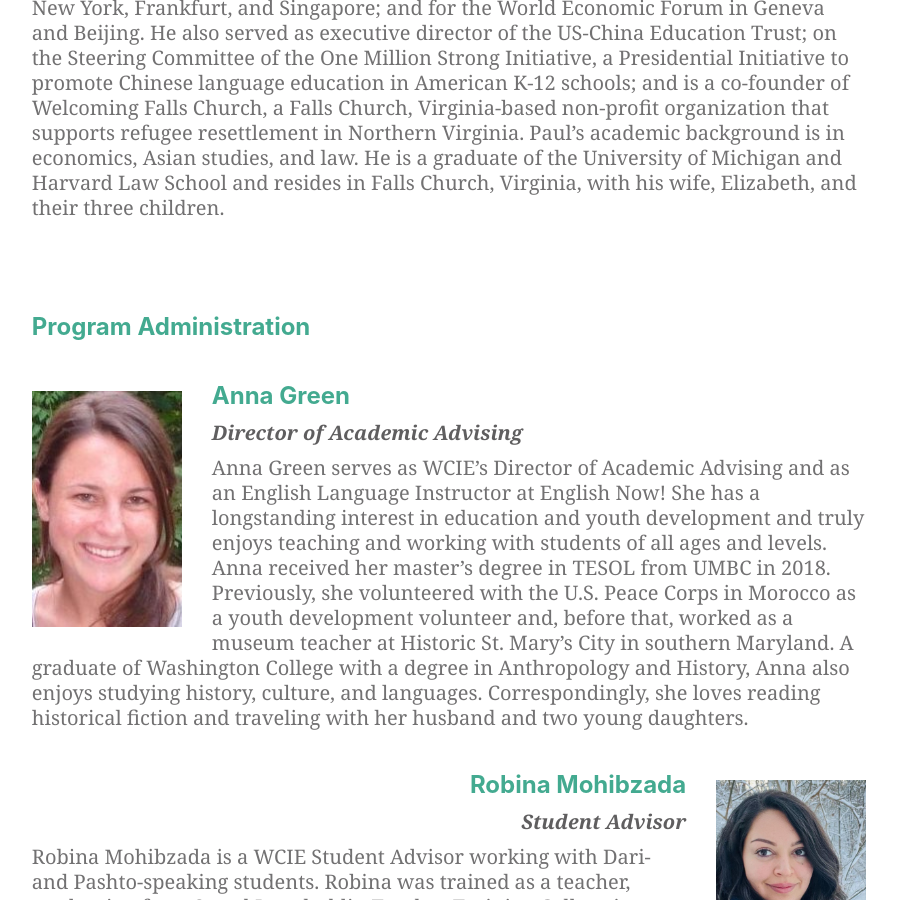
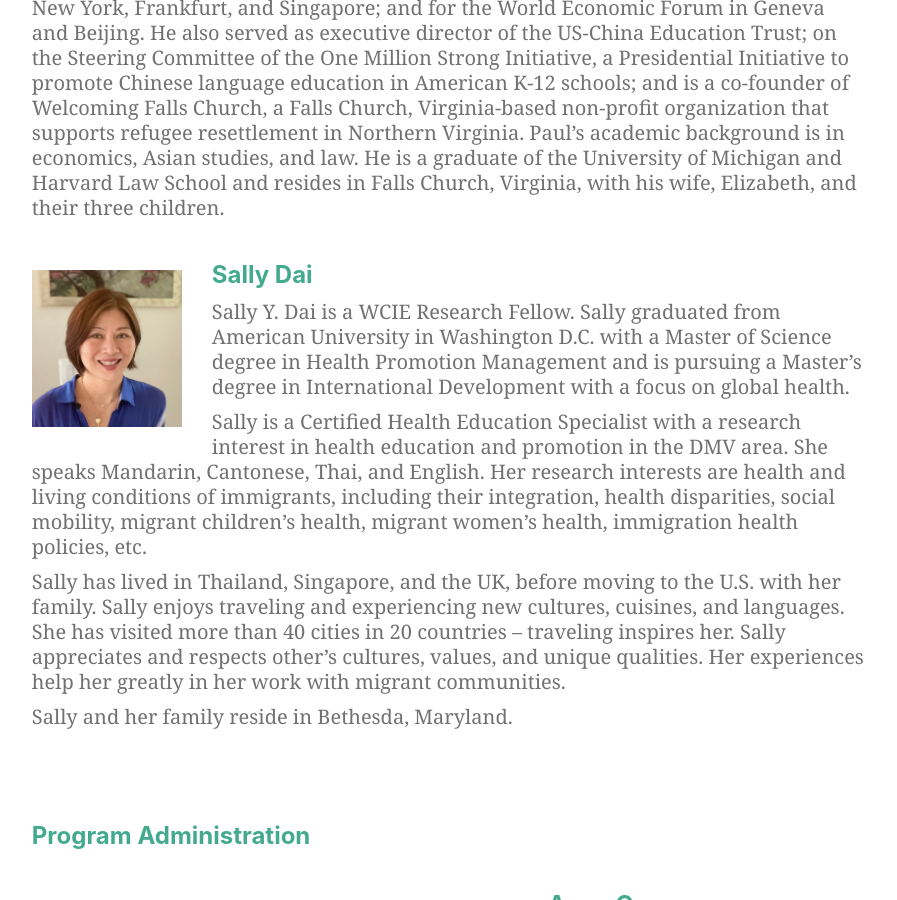
Before and after one commit to washingtoncie/washingtoncie.github.io, a Jekyll site: the page built from _pages/team.md, in a window 1280 px wide and 900 px high, scrolled down 1754 px. Shown: the whole window, without its empty margins (191-1088 px from the left). Built offline with Jekyll 4.4.1, drawn with Linux system fonts in a browser that asks for light colours.

Commit message:
Add Sally Dai photo

```diff
--- a/_pages/team.md
+++ b/_pages/team.md
@@ -24,6 +24,18 @@ Dr. Elisa Zhai Autry is WCIE's co-founder and executive director. She is passion
 **_Co-Founder and Chair, Board of Governors_**
 
 Paul Boesen is a WCIE co-founder and serves as Chair of its Board of Governors. He also serves as managing director of WCIE’s partner, English Now!, an English language school in Bethesda, Maryland, supporting the development of Community Service and Student Service Learning (SSL) programs that serve the school and broader international community, and also as VP-Administration of GreenPoint Group, a strategic advisory firm that connects people and resources in the United States and China. Paul’s background in education includes experience in general management as well as international program development and administration. Prior to his work in education, Paul worked in investment banking and private equity for the Goldman Sachs Group in New York, Frankfurt, and Singapore; and for the World Economic Forum in Geneva and Beijing. He also served as executive director of the US-China Education Trust; on the Steering Committee of the One Million Strong Initiative, a Presidential Initiative to promote Chinese language education in American K-12 schools; and is a co-founder of Welcoming Falls Church, a Falls Church, Virginia-based non-profit organization that supports refugee resettlement in Northern Virginia. Paul’s academic background is in economics, Asian studies, and law. He is a graduate of the University of Michigan and Harvard Law School and resides in Falls Church, Virginia, with his wife, Elizabeth, and their three children.
+
+![Sally Dai Picture](/assets/images/team/sally-dai.jpg "Sally Dai Picture")
+
+## Sally Dai
+
+Sally Y. Dai is a WCIE Research Fellow. Sally graduated from American University in Washington D.C. with a Master of Science degree in Health Promotion Management and is pursuing a Master's degree in International Development with a focus on global health.
+
+Sally is a Certified Health Education Specialist with a research interest in health education and promotion in the DMV area. She speaks Mandarin, Cantonese, Thai, and English. Her research interests are health and living conditions of immigrants, including their integration, health disparities, social mobility, migrant children’s health, migrant women’s health, immigration health policies, etc.
+
+Sally has lived in Thailand, Singapore, and the UK, before moving to the U.S. with her family. Sally enjoys traveling and experiencing new cultures, cuisines, and languages.  She has visited more than 40 cities in 20 countries – traveling inspires her. Sally appreciates and respects other’s cultures, values, and unique qualities. Her experiences help her greatly in her work with migrant communities.
+
+Sally and her family reside in Bethesda, Maryland.
 
 # Program Administration
 
```
Also changed, not shown: assets/images/team/sally-dai.jpg (added).
